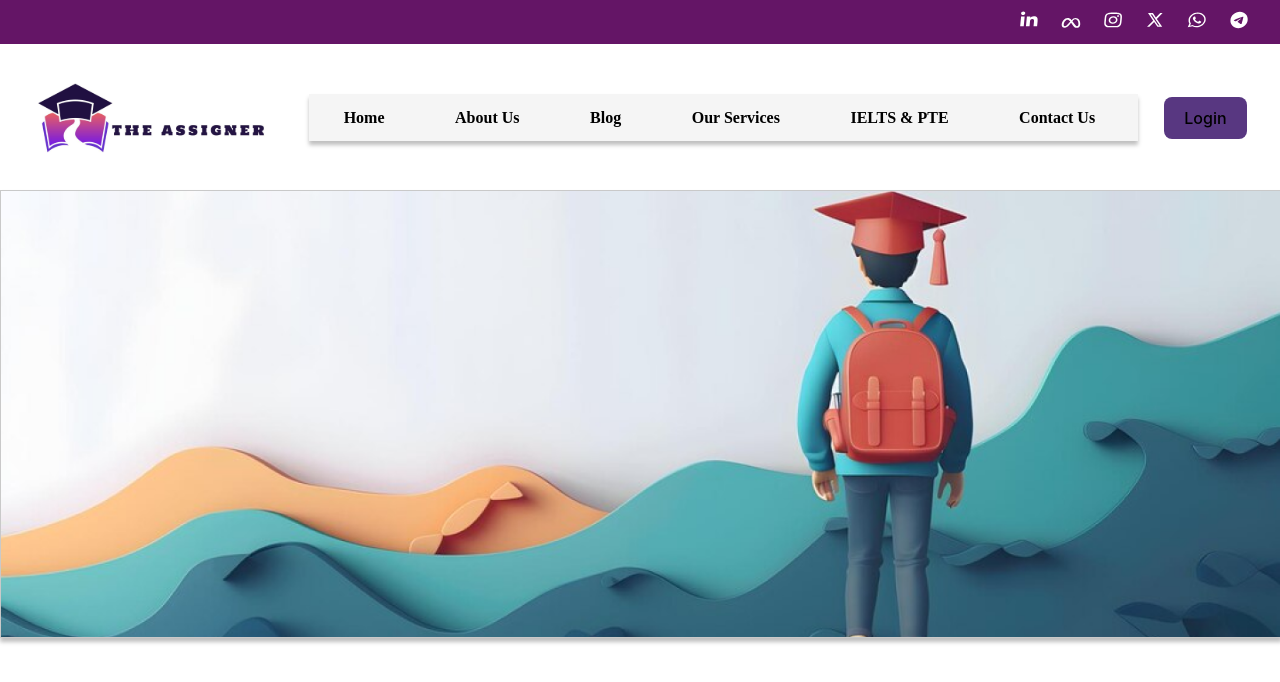
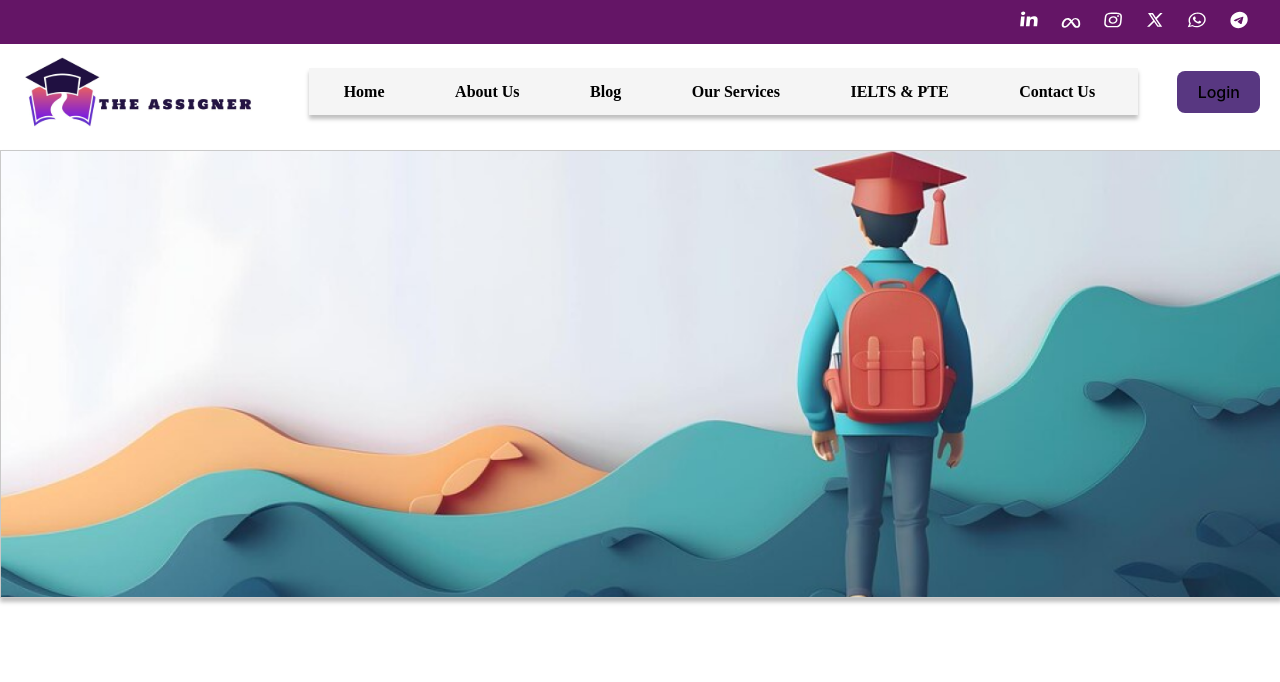
Before and after one commit to Soumil-Biswas-Web/B01F, a React (Vite) app: page / in a window 1280 px wide. Shown: the top 682 px of the page. Built offline with nearby package versions, Linux system fonts and the light colour scheme.

Commit message:
css update for navbar

```diff
--- a/src/App.css
+++ b/src/App.css
@@ -25,9 +25,9 @@ header {
   display: flex;
   justify-content: space-around;
   align-items: center;
-  padding: 20px;
+  /* padding: 20px; */
   position: sticky;
-  top: 50px;
+  top: 1px;
   left: 388px;
   background-color: white;
 }
```
